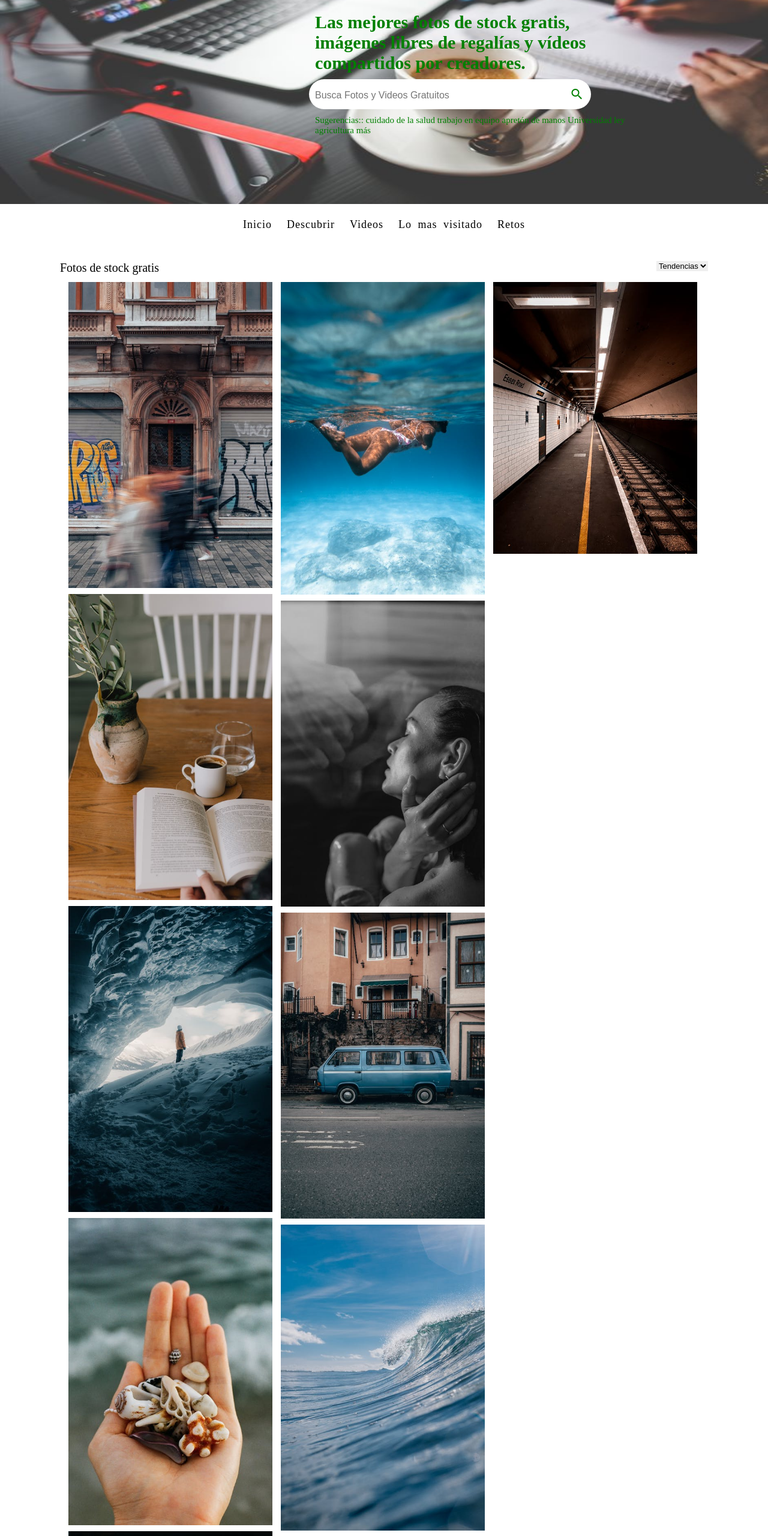
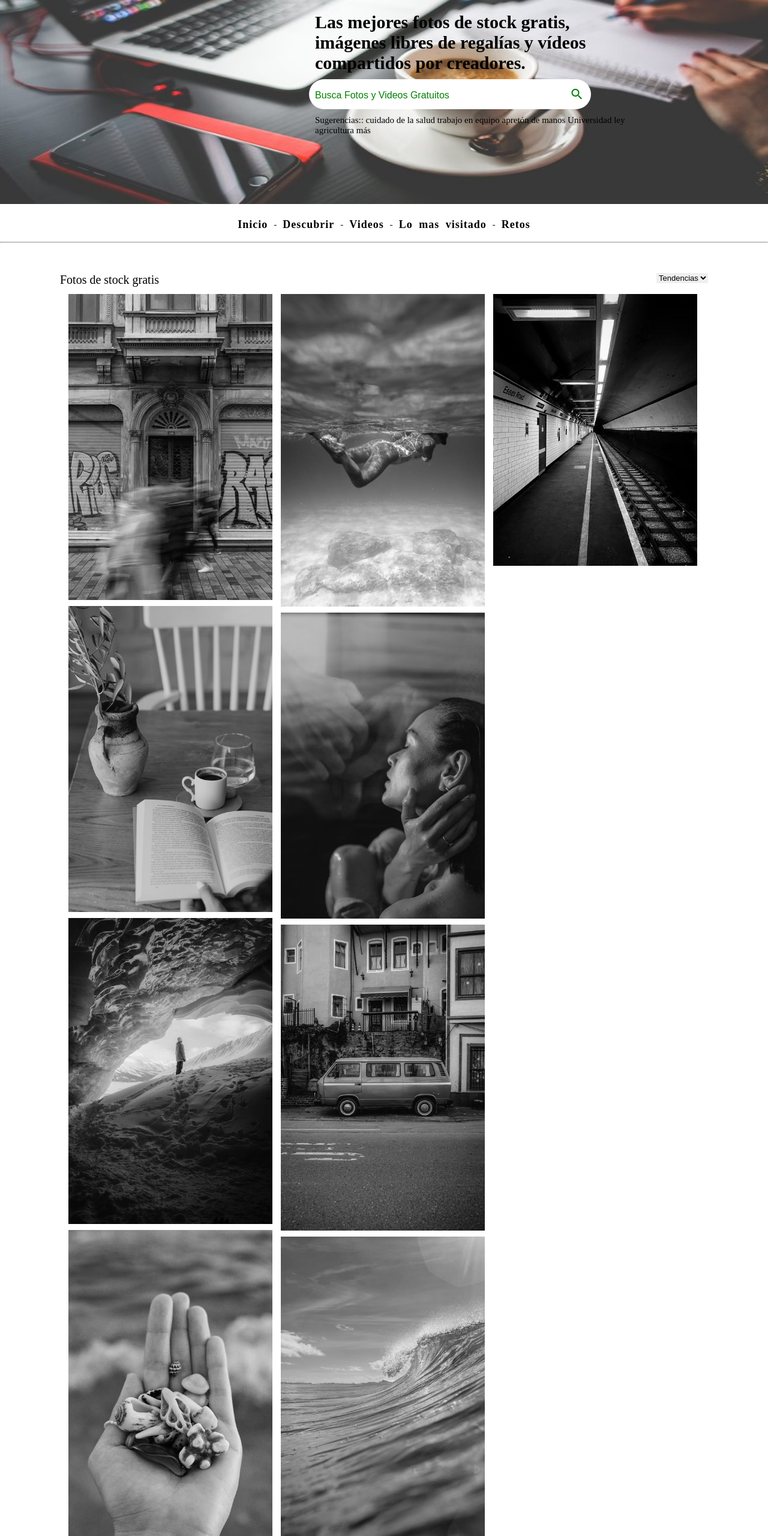
Before and after one commit to AlexCeja-157/Clon-Pexels, a plain HTML site: page index.html in a window 1280 px wide. Shown: the part 160-2720 px from the top of the page at 60% size. Drawn offline with nearby package versions, Linux system fonts and the light colour scheme.

Commit message:
Clon al 85%

```diff
--- a/css/style.css
+++ b/css/style.css
@@ -22,7 +22,7 @@ a{
 }
 
 .header2 {
-    background-color: black;
+    background-color: gray;
     padding-top: 10px;
     padding-bottom: 10px;
     position: fixed;
@@ -118,7 +118,7 @@ nav button {
 h1{
     font-size: 30px;
     padding: 10px;
-    color: green;
+    color: black;
 }
 
 .buscar {
@@ -153,12 +153,13 @@ h1{
 
 ::placeholder {
     font-size: medium;
+    color: green;
 }
 
 p {
     font-size: 15px;
     padding: 10px;
-    color: green;
+    color: black;
 }
 
 .img-inicio {
@@ -171,6 +172,7 @@ p {
     padding: 20px;
     padding-bottom: 0px;
     text-align: center;
+    text-decoration: line-through;
 }
 
 .nav-2 a {
@@ -179,6 +181,7 @@ p {
     margin-right: 10.5px;
     color: black;
 }
+
 
 .galeria {
     margin: 20px 100px;
@@ -200,7 +203,7 @@ p {
 }
 
 .pack {
-    display: flex;
+    display:flex;
     flex-wrap: wrap;
     flex-direction: column;
     height: 300vh;
@@ -212,4 +215,9 @@ p {
     width: 32%;
     padding: 5px;
     align-self: flex-start;
+    filter: grayscale(1);
 }
+
+.pk:hover {
+    filter: grayscale(0);
+}
--- a/index.html
+++ b/index.html
@@ -59,12 +59,14 @@
     </section>
 
       <nav class="nav-2">
-        <a href="">Inicio</a>
-        <a href="">Descubrir</a>
-        <a href="">Videos</a>
-        <a href="">Lo mas visitado</a>
-        <a href="">Retos</a>
+        <b><a href="">Inicio</a></b>
+        <b><a href="">Descubrir</a></b>
+        <b><a href="">Videos</a></b>
+        <b><a href="">Lo mas visitado</a></b>
+        <b><a href="">Retos</a></b>
       </nav>
+
+      <br><hr>
 
       <section class="galeria">
         <div class="opciones">
@@ -76,16 +78,16 @@
       </div>
 
         <div class="pack">
-        <img src="img/1.jpg}.jpeg" alt="">
-        <img src="img/2.jpg" alt="">
-        <img src="img/3.jpg" alt="">
-        <img src="img/4.jpg" alt="">
-        <img src="img/9.jpg" alt="">
-        <img src="img/5.jpg" alt="">
-        <img src="img/6.jpg" alt="">
-        <img src="img/7.jpg" alt="">
-        <img src="img/8.jpg" alt="">
-        <img src="img/10.jpg" alt="">
+        <img class="pk" src="img/1.jpg}.jpeg" alt="">
+        <img class="pk" src="img/2.jpg" alt="">
+        <img class="pk" src="img/3.jpg" alt="">
+        <img class="pk" src="img/4.jpg" alt="">
+        <img class="pk" src="img/9.jpg" alt="">
+        <img class="pk" src="img/5.jpg" alt="">
+        <img class="pk" src="img/6.jpg" alt="">
+        <img class="pk" src="img/7.jpg" alt="">
+        <img class="pk" src="img/8.jpg" alt="">
+        <img class="pk" src="img/10.jpg" alt="">
         </div>
       </section>
     </main>
--- a/js/header.js
+++ b/js/header.js
@@ -1,7 +1,7 @@
 $(document).ready(function () {
 
   $(window).scroll(function () {
-    if ($(this).scrollTop() > 0 ) {
+    if ($(this).scrollTop() > 120 ) {
       $("header").addClass("header2");
       $(".bloque-inicio").addClass("bloque-inicio2");
     } else {
@@ -10,14 +10,3 @@ $(document).ready(function () {
     }
   });
 });
-
-$(document).ready(function () {
-
-  $(window).scroll(function () {
-    if ($(this).scrollTop() > 0 ) {
-      $("#inicio .bloque-inicio").addClass("bloque-inicio2");
-    } else {
-      $("#inicio .bloque-inicio").removeClass("bloque-inicio2");
-    }
-  });
-});
```
